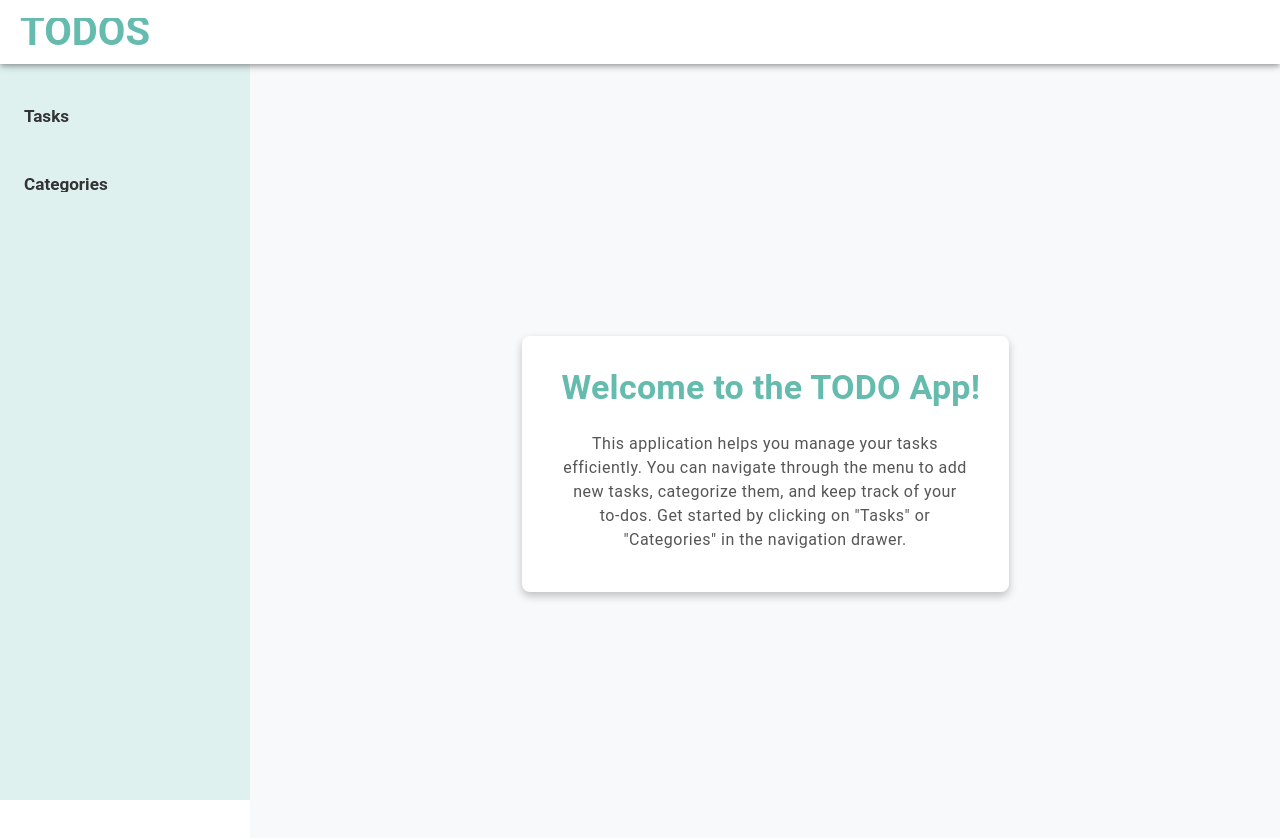
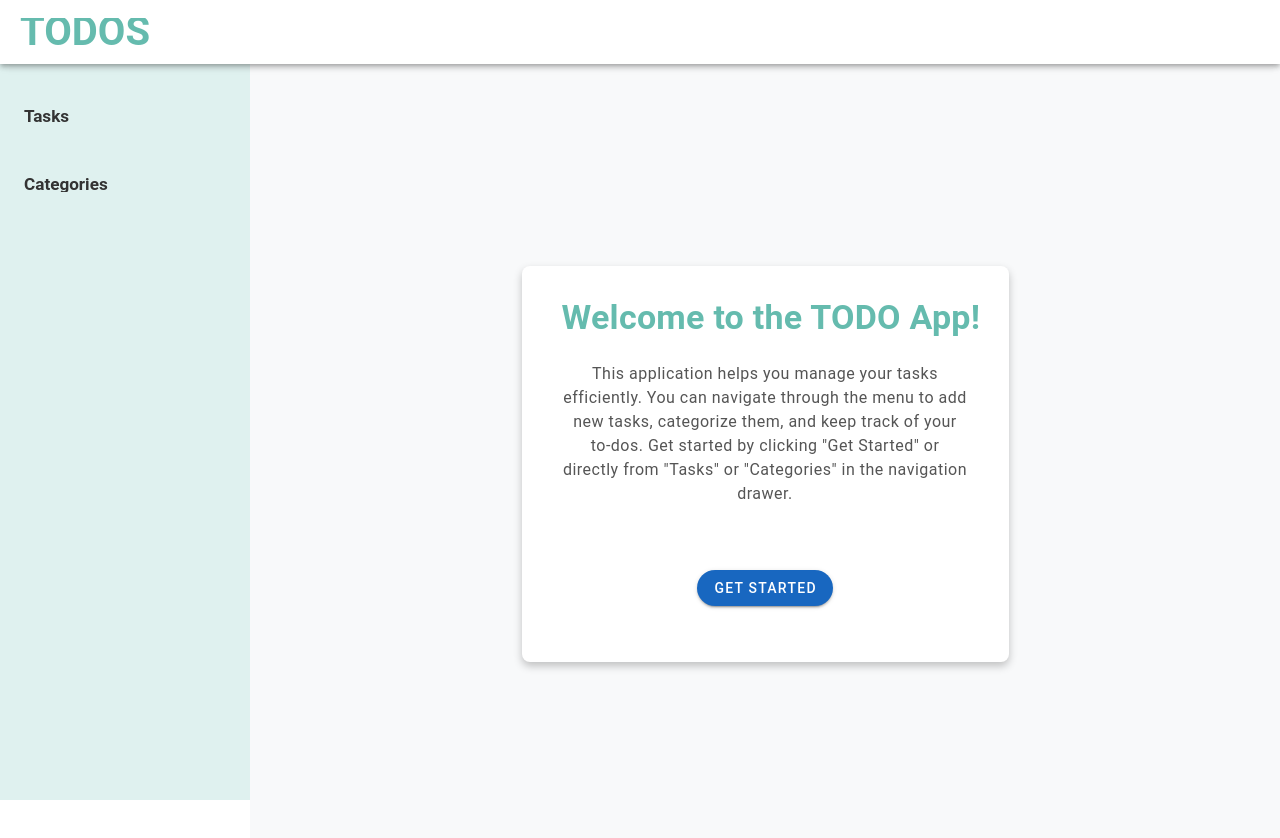
Before and after one commit to marinelakal/To-do-App, a Vue app: page / in a window 1280 px wide. Shown: the top 838 px of the page. Built offline with nearby package versions, Linux system fonts and the light colour scheme.

Commit message:
Enhace Welcome Page with a Get Started Button

```diff
--- a/src/components/Welcome page/TheWelcomePage.vue
+++ b/src/components/Welcome page/TheWelcomePage.vue
@@ -21,8 +21,14 @@
                 </template>
                 <template #content>
                   <div class="text-body-1" style="color: #555555;">
-                    This application helps you manage your tasks efficiently. You can navigate through the menu to add new tasks, categorize them, and keep track of your to-dos. Get started by clicking on "Tasks" or "Categories" in the navigation drawer.
+                    This application helps you manage your tasks efficiently. You can navigate through the menu to add new tasks, categorize them, and keep track of your to-dos. Get started by clicking "Get Started" or directly from "Tasks" or "Categories" in the navigation drawer.
                   </div>
+                  <BaseButton
+                    label="Get Started"
+                    color="primary"
+                    :disabled="false"
+                    to="/tasks"
+                  />
                 </template>
               </BaseCard>
 
@@ -35,6 +41,7 @@
 
 <script setup>
 import BaseCard from '../Base/BaseCard.vue';
+import BaseButton from '../Base/BaseButton.vue';
 </script>
 
 <style scoped>
```
